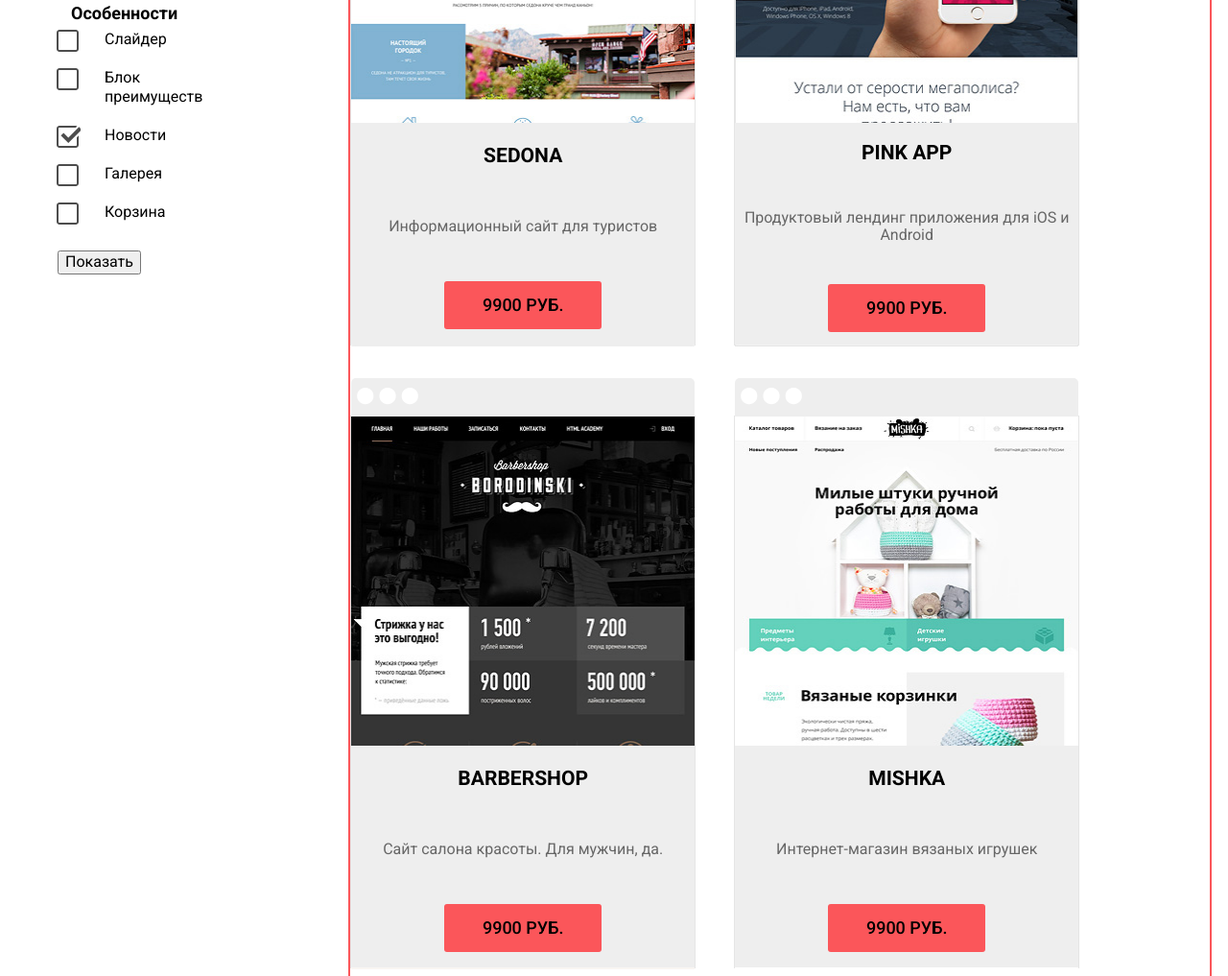
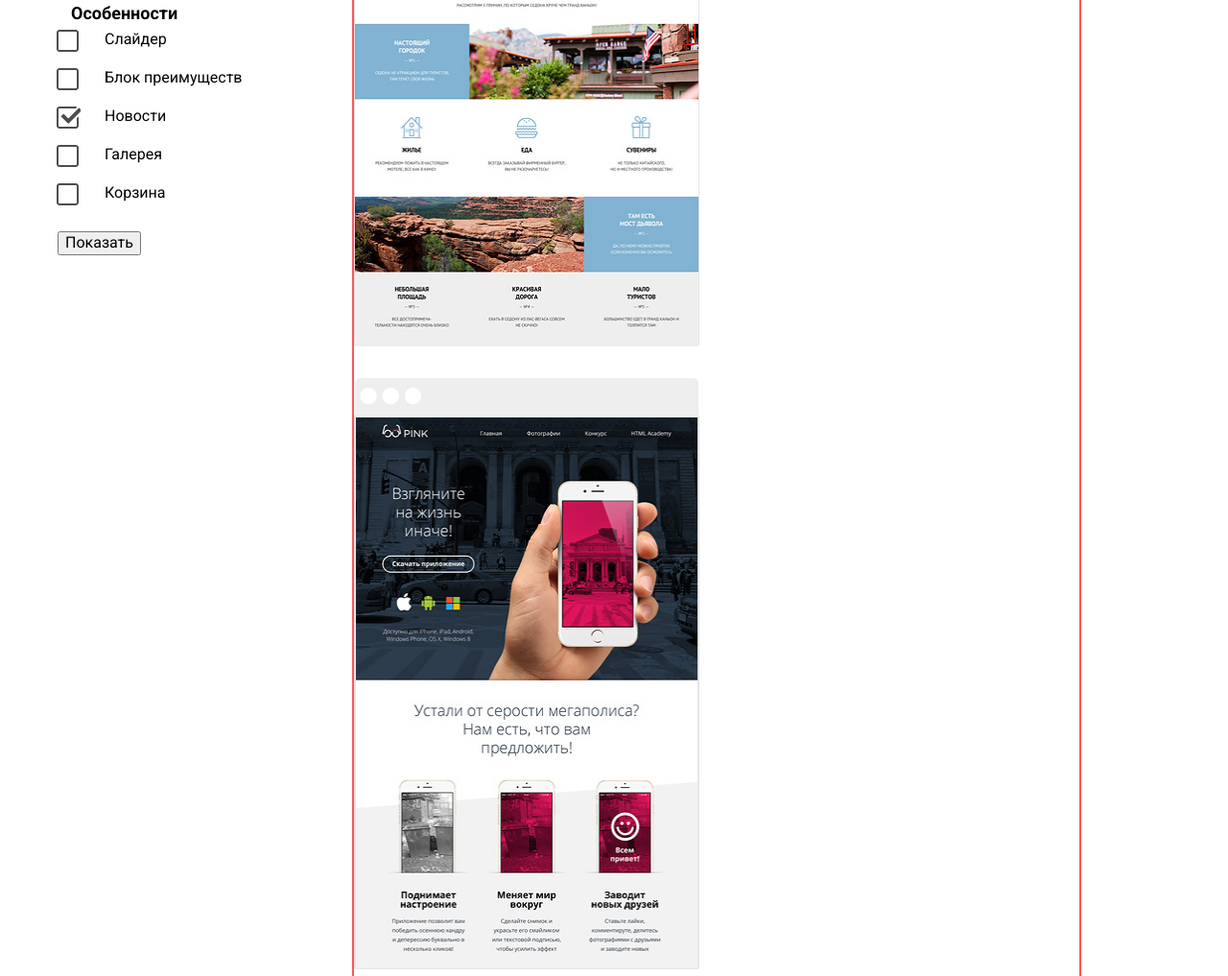
Before and after one commit to Art-HardCord/1223801-nerds-27, a plain HTML site: page catalog.html in a window 1280 px wide. Shown: the part 754-1771 px from the top of the page at 96% size. Drawn offline with Linux system fonts and the light colour scheme.

Commit message:
fix flex in template__info

```diff
--- a/css/style.css
+++ b/css/style.css
@@ -805,7 +805,7 @@
         list-style: none;
         display: flex;
         flex-wrap: wrap;
-        width: 900px;
+        width: 760px;
         padding: 0;
         position: relative;
         border: #fb565a solid 2px;
@@ -850,9 +850,9 @@
         position: absolute;
         bottom: 0;
         background-color: #eeeeee;
-        display: flex;
+        display: none;
         flex-direction: column;
-        justify-content: space-around;
+        justify-content: space-between;
         align-items: center;
         font-size: 18px;
         font-weight: bold;
@@ -863,7 +863,7 @@
 
     .templates__title {
         text-transform: uppercase;
-        margin: 0;
+        margin: 10px 40px;
     }
 
     .templates__description {
@@ -871,10 +871,12 @@
         font-weight: normal;
         line-height: 1.13;
         color: #666666;
+        margin: 10px 40px;
     }
 
     .templates__link {
         background-color: #fb565a;
+        margin-bottom: 43px;
     }
     /* otasdsadfasdf */
 
```
